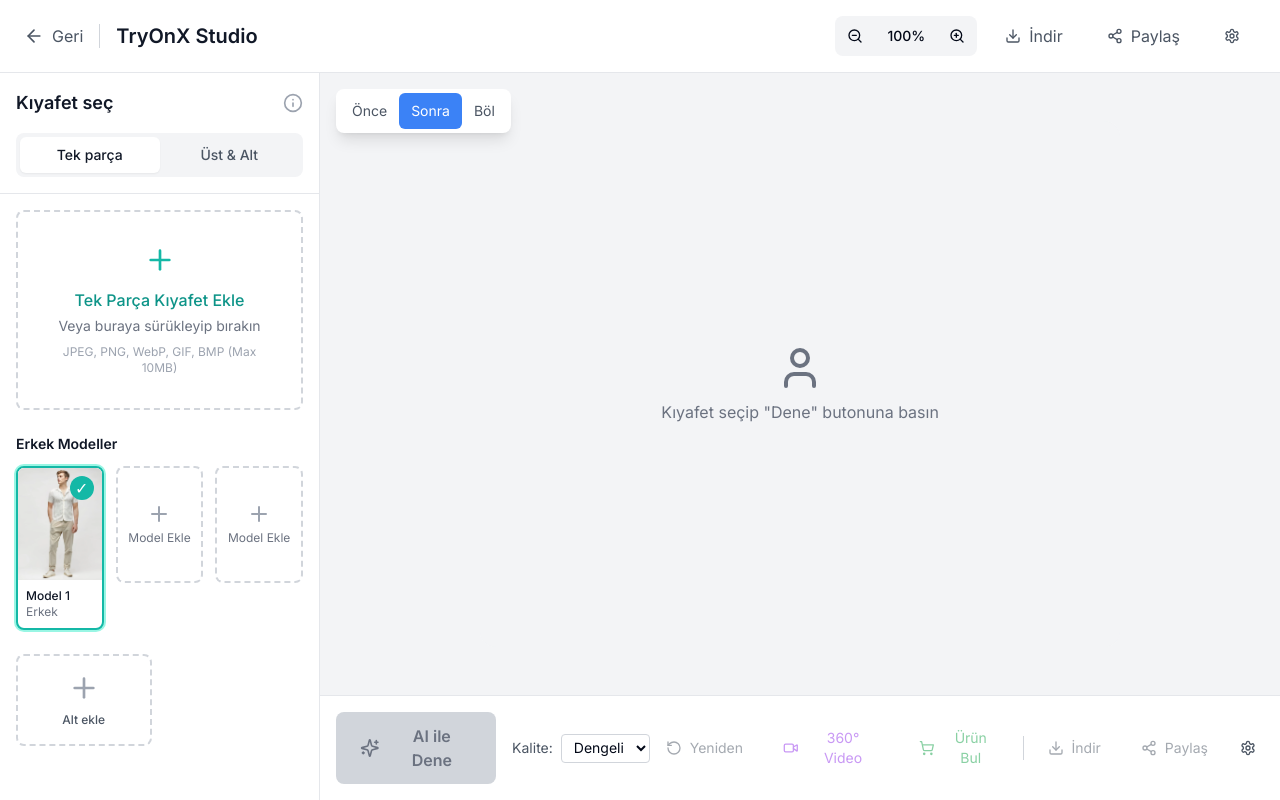
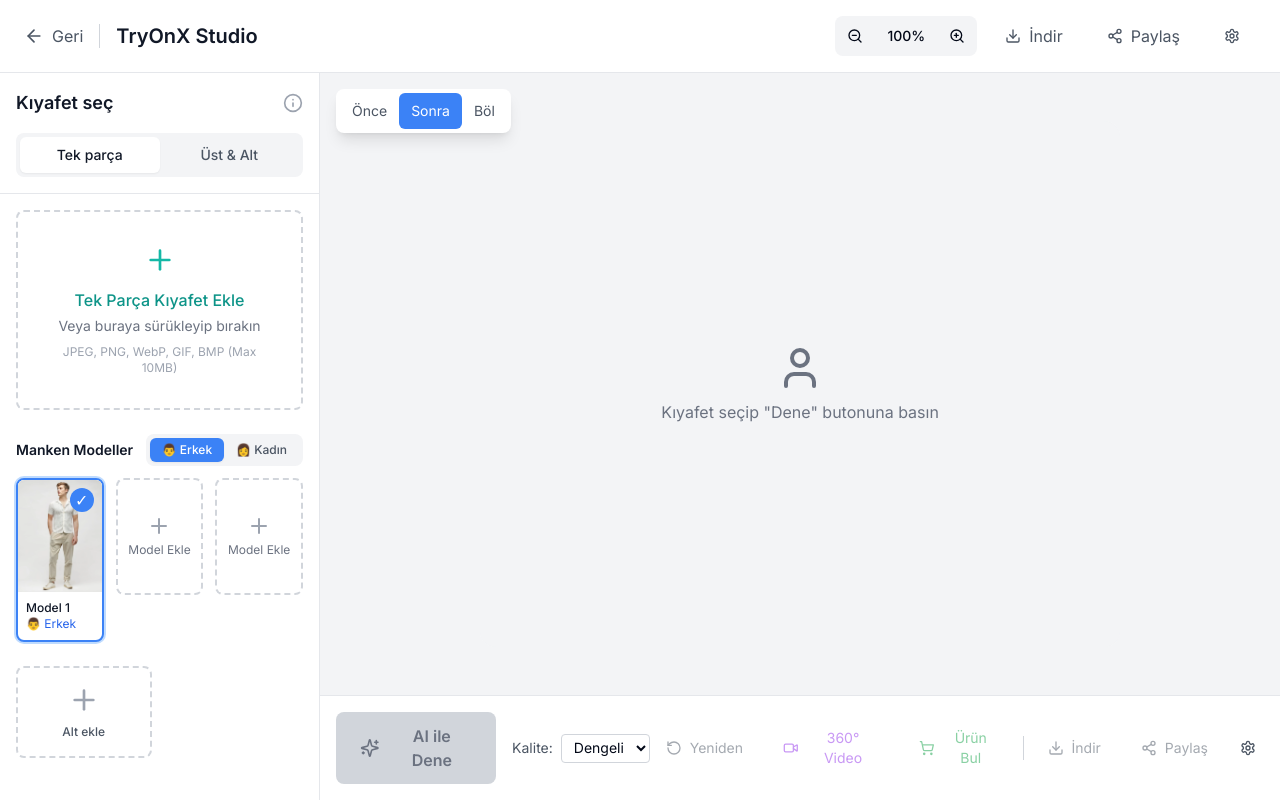
Before and after one commit to tommyngx/tryonstudio, a Next.js app: page /edit in a window 1280 px wide. Built offline with nearby package versions, Linux system fonts and the light colour scheme.

Commit message:
feat: ekle cinsiyet sekmesi ve otomatik model seçimi özelliği

```diff
--- a/src/components/edit/clothing-panel.tsx
+++ b/src/components/edit/clothing-panel.tsx
@@ -1,6 +1,6 @@
 'use client'
 
-import { useState, useRef } from 'react'
+import { useState, useRef, useEffect } from 'react'
 import { motion } from 'framer-motion'
 import { Plus, Upload, Info, X, Loader2 } from 'lucide-react'
 import Image from 'next/image'
@@ -26,6 +26,7 @@
 
 export function ClothingPanel({ selectedClothes, onClothesSelect, selectedModel, onModelSelect, onTryOn }: ClothingPanelProps) {
   const [activeTab, setActiveTab] = useState<'single' | 'combo'>('single')
+  const [genderTab, setGenderTab] = useState<'men' | 'women'>('men') // Cinsiyet sekmesi
   const [uploadedClothes, setUploadedClothes] = useState<UploadedClothing[]>([])
   const [upperClothing, setUpperClothing] = useState<UploadedClothing | null>(null) // Üst giyim
   const [lowerClothing, setLowerClothing] = useState<UploadedClothing | null>(null) // Alt giyim
@@ -36,6 +37,15 @@
 
   // Aktif tab'a göre kıyafetleri getir
   const clothingItems = getMenClothingByType(activeTab)
+
+  // Cinsiyet değiştiğinde otomatik model seçimi
+  useEffect(() => {
+    if (genderTab === 'men' && onModelSelect) {
+      onModelSelect('/images/men/8a46ed29-5dd4-45c6-924c-555332e0f9e0.jpg')
+    } else if (genderTab === 'women' && onModelSelect) {
+      onModelSelect('/images/women/a29ec4e4-0344-4dcb-9c57-ec6d367567ad.jpg')
+    }
+  }, [genderTab, onModelSelect])
 
   // Dosya yükleme işlemi (tek parça için)
   const handleFileUpload = async (files: FileList) => {
@@ -524,14 +534,43 @@
           </div>
         )}
 
-        {/* Erkek Modeller Bölümü */}
+        {/* Model Seçimi Bölümü */}
         <div className="mb-6">
-          <h3 className="text-sm font-semibold text-gray-900 mb-3">Erkek Modeller</h3>
+          {/* Cinsiyet Sekmeleri */}
+          <div className="flex items-center justify-between mb-3">
+            <h3 className="text-sm font-semibold text-gray-900">Manken Modeller</h3>
+            <div className="flex bg-gray-100 rounded-lg p-1">
+              <button
+                onClick={() => setGenderTab('men')}
+                className={`px-3 py-1 text-xs font-medium rounded-md transition-colors ${
+                  genderTab === 'men'
+                    ? 'bg-blue-500 text-white shadow-sm'
+                    : 'text-gray-600 hover:text-gray-900'
+                }`}
+              >
+                👨 Erkek
+              </button>
+              <button
+                onClick={() => setGenderTab('women')}
+                className={`px-3 py-1 text-xs font-medium rounded-md transition-colors ${
+                  genderTab === 'women'
+                    ? 'bg-pink-500 text-white shadow-sm'
+                    : 'text-gray-600 hover:text-gray-900'
+                }`}
+              >
+                👩 Kadın
+              </button>
+            </div>
+          </div>
+
+          {/* Model Grid */}
           <div className="grid grid-cols-3 gap-3">
+            {genderTab === 'men' ? (
+              // Erkek Modeller
               <motion.div
                 className={`relative bg-white border-2 rounded-lg overflow-hidden cursor-pointer transition-all ${
                   selectedModel === '/images/men/8a46ed29-5dd4-45c6-924c-555332e0f9e0.jpg'
-                  ? 'border-teal-500 ring-2 ring-teal-200'
+                    ? 'border-blue-500 ring-2 ring-blue-200'
                     : 'border-gray-200 hover:border-blue-400'
                 }`}
                 onClick={() => onModelSelect && onModelSelect('/images/men/8a46ed29-5dd4-45c6-924c-555332e0f9e0.jpg')}
@@ -549,20 +588,58 @@
 
                 {/* Seçim göstergesi */}
                 {selectedModel === '/images/men/8a46ed29-5dd4-45c6-924c-555332e0f9e0.jpg' && (
-                <div className="absolute top-2 right-2 w-6 h-6 bg-teal-500 text-white rounded-full flex items-center justify-center">
+                  <div className="absolute top-2 right-2 w-6 h-6 bg-blue-500 text-white rounded-full flex items-center justify-center">
                     ✓
                   </div>
                 )}
 
                 <div className="p-2">
                   <p className="text-xs font-medium text-gray-900">Model 1</p>
-                <p className="text-xs text-gray-500">Erkek</p>
+                  <p className="text-xs text-blue-600">👨 Erkek</p>
                 </div>
               </motion.div>
+            ) : (
+              // Kadın Modeller
+              <motion.div
+                className={`relative bg-white border-2 rounded-lg overflow-hidden cursor-pointer transition-all ${
+                  selectedModel === '/images/women/a29ec4e4-0344-4dcb-9c57-ec6d367567ad.jpg'
+                    ? 'border-pink-500 ring-2 ring-pink-200'
+                    : 'border-gray-200 hover:border-pink-400'
+                }`}
+                onClick={() => onModelSelect && onModelSelect('/images/women/a29ec4e4-0344-4dcb-9c57-ec6d367567ad.jpg')}
+                whileHover={{ scale: 1.02 }}
+                whileTap={{ scale: 0.98 }}
+              >
+                <div className="aspect-[3/4] bg-gray-50 relative">
+                  <Image
+                    src="/images/women/a29ec4e4-0344-4dcb-9c57-ec6d367567ad.jpg"
+                    alt="Kadın Model"
+                    fill
+                    className="object-cover"
+                  />
+                </div>
+
+                {/* Seçim göstergesi */}
+                {selectedModel === '/images/women/a29ec4e4-0344-4dcb-9c57-ec6d367567ad.jpg' && (
+                  <div className="absolute top-2 right-2 w-6 h-6 bg-pink-500 text-white rounded-full flex items-center justify-center">
+                    ✓
+                  </div>
+                )}
+
+                <div className="p-2">
+                  <p className="text-xs font-medium text-gray-900">Model 1</p>
+                  <p className="text-xs text-pink-600">👩 Kadın</p>
+                </div>
+              </motion.div>
+            )}
 
             {/* Model ekleme placeholder'ları */}
             <motion.div
-              className="aspect-[3/4] border-2 border-dashed border-gray-300 rounded-lg flex flex-col items-center justify-center hover:border-blue-400 hover:bg-blue-50/50 transition-colors cursor-pointer"
+              className={`aspect-[3/4] border-2 border-dashed border-gray-300 rounded-lg flex flex-col items-center justify-center hover:bg-opacity-50 transition-colors cursor-pointer ${
+                genderTab === 'men'
+                  ? 'hover:border-blue-400 hover:bg-blue-50'
+                  : 'hover:border-pink-400 hover:bg-pink-50'
+              }`}
               whileHover={{ scale: 1.02 }}
               whileTap={{ scale: 0.98 }}
             >
@@ -571,7 +648,11 @@
             </motion.div>
 
             <motion.div
-              className="aspect-[3/4] border-2 border-dashed border-gray-300 rounded-lg flex flex-col items-center justify-center hover:border-blue-400 hover:bg-blue-50/50 transition-colors cursor-pointer"
+              className={`aspect-[3/4] border-2 border-dashed border-gray-300 rounded-lg flex flex-col items-center justify-center hover:bg-opacity-50 transition-colors cursor-pointer ${
+                genderTab === 'men'
+                  ? 'hover:border-blue-400 hover:bg-blue-50'
+                  : 'hover:border-pink-400 hover:bg-pink-50'
+              }`}
               whileHover={{ scale: 1.02 }}
               whileTap={{ scale: 0.98 }}
             >
```
Also changed, not shown: public/images/women/a29ec4e4-0344-4dcb-9c57-ec6d367567ad.jpg (added). Lines whose indentation alone changed are shown as unchanged.
